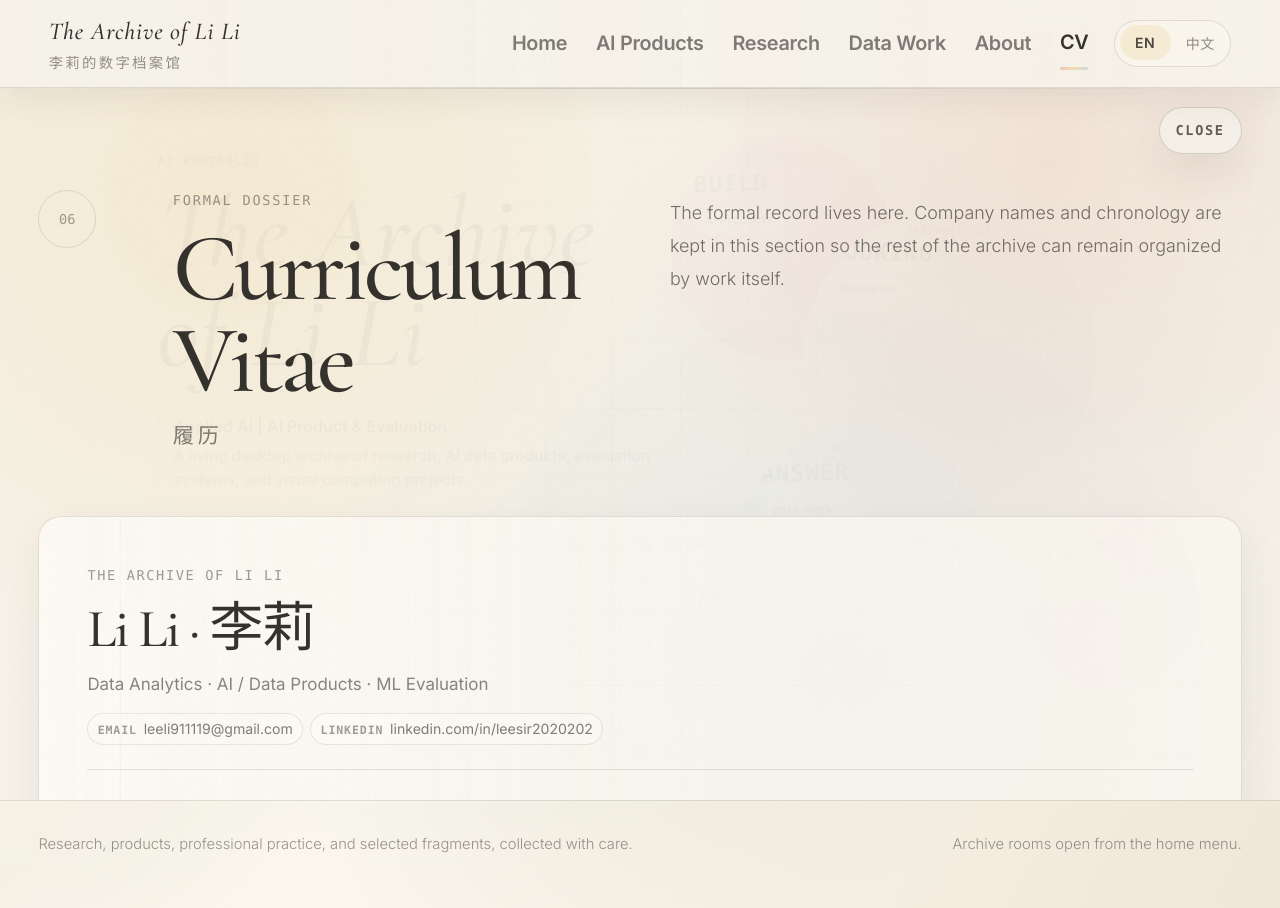
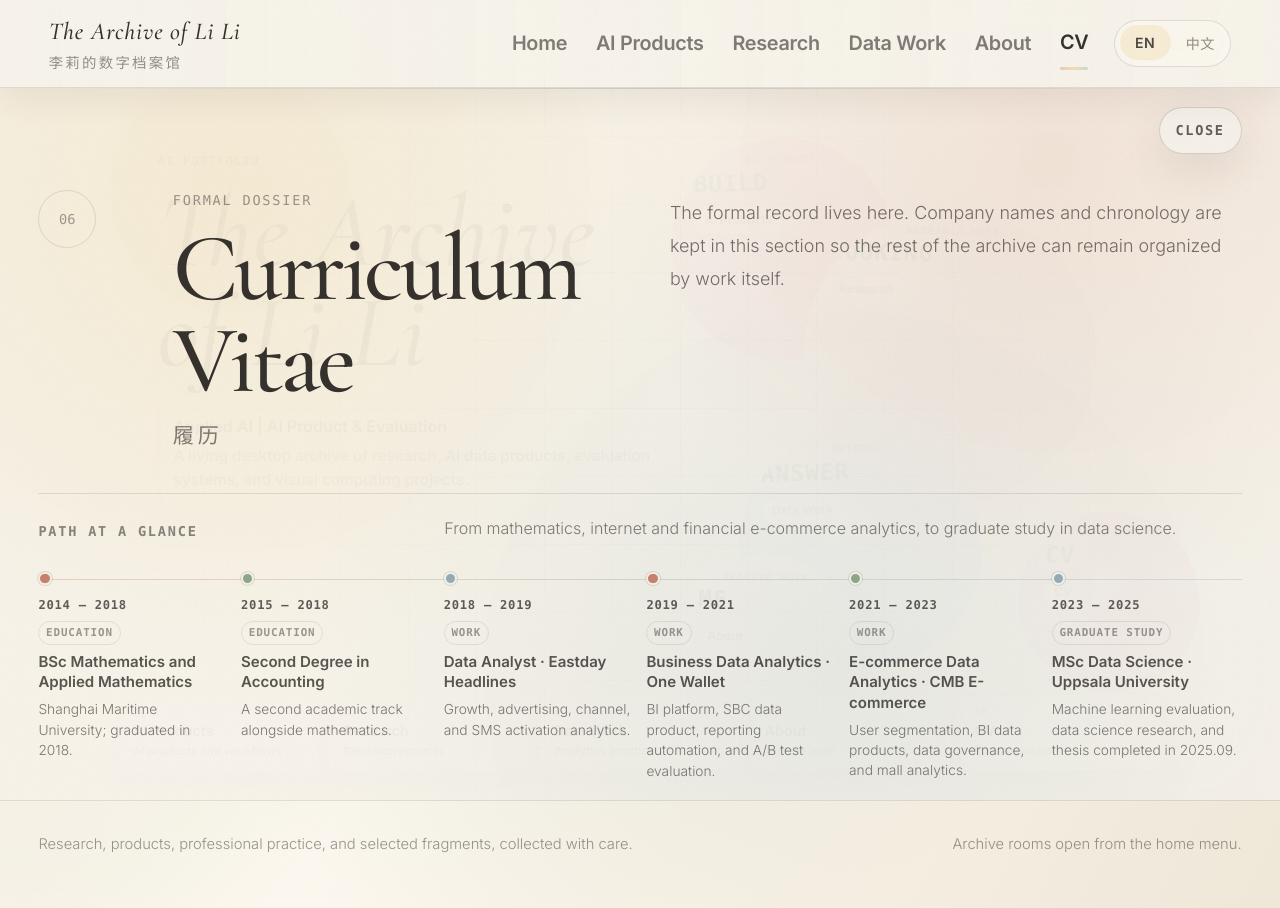
Before and after one commit to Leeli911/archive-of-li-li, a React (Vite) app: page / in a window 1280 px wide. Both pictures are taken after a click on the button "CV". Built offline with nearby package versions, Linux system fonts and the light colour scheme.

Commit message:
feat: add CV career timeline

```diff
--- a/src/components/CVSection.jsx
+++ b/src/components/CVSection.jsx
@@ -20,6 +20,33 @@ function RelatedLinks({ links = [], language }) {
   );
 }
 
+function CareerTimeline({ language }) {
+  const isZh = language === "zh";
+
+  return (
+    <section className="cv-timeline" aria-label={isZh ? "经历时间线" : "Career timeline"}>
+      <div className="cv-timeline-head">
+        <span>{isZh ? "轨迹速览" : "Path at a glance"}</span>
+        <p>
+          {isZh
+            ? "从数学本科、互联网与金融电商数据分析，到瑞典数据科学硕士。"
+            : "From mathematics, internet and financial e-commerce analytics, to graduate study in data science."}
+        </p>
+      </div>
+      <div className="cv-timeline-track">
+        {cv.timeline.map((item) => (
+          <article key={`${item.period}-${item.title}`} className="cv-timeline-item">
+            <span>{item.period}</span>
+            <small>{isZh ? item.typeZh || item.type : item.type}</small>
+            <h3>{isZh ? item.titleZh || item.title : item.title}</h3>
+            <p>{isZh ? item.detailZh || item.detail : item.detail}</p>
+          </article>
+        ))}
+      </div>
+    </section>
+  );
+}
+
 function CVSection({ language = "en" }) {
   const isZh = language === "zh";
   const hasDownload = cv.downloadHref && cv.downloadHref !== "#";
@@ -35,6 +62,8 @@ function CVSection({ language = "en" }) {
         descriptionZh="正式记录放在这里。公司名称与时间顺序只在本节出现，让档案馆的其他部分仍然按作品本身组织。"
         language={language}
       />
+
+      <CareerTimeline language={language} />
 
       <div className="cv-paper">
         <div className="cv-paper-head">
--- a/src/data/cv.js
+++ b/src/data/cv.js
@@ -79,6 +79,62 @@ export const cv = {
     "Trustworthy machine learning, model evaluation under data imbalance, subgroup reliability diagnostics, data-centric bias audit, AI-enabled analytics products, and data-driven decision systems.",
   researchInterestsZh:
     "可信机器学习、数据不平衡下的模型评估、分组可靠性诊断、数据中心偏差审计、AI 智能分析产品与数据驱动决策系统。",
+  timeline: [
+    {
+      period: "2014 — 2018",
+      type: "Education",
+      typeZh: "教育",
+      title: "BSc Mathematics and Applied Mathematics",
+      titleZh: "数学与应用数学本科",
+      detail: "Shanghai Maritime University; graduated in 2018.",
+      detailZh: "上海海事大学，2018 年毕业。",
+    },
+    {
+      period: "2015 — 2018",
+      type: "Education",
+      typeZh: "教育",
+      title: "Second Degree in Accounting",
+      titleZh: "会计学第二学士学位",
+      detail: "A second academic track alongside mathematics.",
+      detailZh: "与数学本科同步修读的第二学位。",
+    },
+    {
+      period: "2018 — 2019",
+      type: "Work",
+      typeZh: "工作",
+      title: "Data Analyst · Eastday Headlines",
+      titleZh: "数据分析 · 东方头条",
+      detail: "Growth, advertising, channel, and SMS activation analytics.",
+      detailZh: "负责增长、广告、渠道与短信激活分析。",
+    },
+    {
+      period: "2019 — 2021",
+      type: "Work",
+      typeZh: "工作",
+      title: "Business Data Analytics · One Wallet",
+      titleZh: "商业数据分析 · 壹钱包",
+      detail: "BI platform, SBC data product, reporting automation, and A/B test evaluation.",
+      detailZh: "参与 BI 平台、SBC 数据产品、报表自动化与 A/B Test 评估。",
+    },
+    {
+      period: "2021 — 2023",
+      type: "Work",
+      typeZh: "工作",
+      title: "E-commerce Data Analytics · CMB E-commerce",
+      titleZh: "电商数据分析 · 招商银行电商",
+      detail: "User segmentation, BI data products, data governance, and mall analytics.",
+      detailZh: "负责用户分群、BI 数据产品、数据治理与商城经营分析。",
+    },
+    {
+      period: "2023 — 2025",
+      type: "Graduate Study",
+      typeZh: "研究生",
+      title: "MSc Data Science · Uppsala University",
+      titleZh: "数据科学硕士 · 乌普萨拉大学",
+      detail: "Machine learning evaluation, data science research, and thesis completed in 2025.09.",
+      detailZh: "学习机器学习评估与数据科学研究，硕士于 2025.09 完成。",
+    },
+  ],
   education: [
     {
       institution: "Uppsala University",
--- a/src/index.css
+++ b/src/index.css
@@ -3400,6 +3400,125 @@ button.card-image-wrap {
   line-height: 1.8;
 }
 
+.cv-timeline {
+  margin: calc(-1 * clamp(0.8rem, 2vw, 1.4rem)) 0 clamp(1.7rem, 3.5vw, 2.8rem);
+  padding: clamp(1rem, 2.2vw, 1.35rem) 0;
+  border-top: 1px solid rgba(53, 49, 45, 0.12);
+  border-bottom: 1px solid rgba(53, 49, 45, 0.1);
+}
+
+.cv-timeline-head {
+  display: grid;
+  grid-template-columns: minmax(11rem, 0.32fr) minmax(0, 0.68fr);
+  gap: clamp(1rem, 2.4vw, 2rem);
+  align-items: end;
+  margin-bottom: 1.2rem;
+}
+
+.cv-timeline-head span {
+  color: rgba(53, 49, 45, 0.58);
+  font-family: "SFMono-Regular", Menlo, Consolas, monospace;
+  font-size: var(--metadata-size);
+  font-weight: 700;
+  letter-spacing: 0.13em;
+  text-transform: uppercase;
+}
+
+.cv-timeline-head p {
+  max-width: 58rem;
+  margin: 0;
+  color: rgba(53, 49, 45, 0.62);
+  font-size: clamp(1rem, 1.14vw, 1.12rem);
+  font-weight: 300;
+  line-height: 1.6;
+}
+
+.cv-timeline-track {
+  position: relative;
+  display: grid;
+  grid-template-columns: repeat(6, minmax(0, 1fr));
+  gap: clamp(0.65rem, 1vw, 0.95rem);
+}
+
+.cv-timeline-track::before {
+  content: "";
+  position: absolute;
+  top: 1.13rem;
+  right: 0;
+  left: 0;
+  height: 1px;
+  background: linear-gradient(90deg, rgba(198, 129, 109, 0.32), rgba(143, 165, 138, 0.32), rgba(148, 171, 181, 0.32));
+}
+
+.cv-timeline-item {
+  position: relative;
+  display: grid;
+  align-content: start;
+  gap: 0.42rem;
+  min-width: 0;
+  padding-top: 2.2rem;
+}
+
+.cv-timeline-item::before {
+  content: "";
+  position: absolute;
+  top: 0.72rem;
+  left: 0;
+  width: 0.82rem;
+  height: 0.82rem;
+  border: 2px solid rgba(251, 248, 240, 0.9);
+  border-radius: 50%;
+  background: #c6816d;
+  box-shadow: 0 0 0 1px rgba(53, 49, 45, 0.12);
+}
+
+.cv-timeline-item:nth-child(2)::before,
+.cv-timeline-item:nth-child(5)::before {
+  background: #8fa58a;
+}
+
+.cv-timeline-item:nth-child(3)::before,
+.cv-timeline-item:nth-child(6)::before {
+  background: #94abb5;
+}
+
+.cv-timeline-item > span {
+  color: rgba(53, 49, 45, 0.78);
+  font-family: "SFMono-Regular", Menlo, Consolas, monospace;
+  font-size: clamp(0.76rem, 0.85vw, 0.86rem);
+  font-weight: 700;
+  letter-spacing: 0.06em;
+}
+
+.cv-timeline-item small {
+  width: fit-content;
+  padding: 0.2rem 0.42rem;
+  border: 1px solid rgba(53, 49, 45, 0.1);
+  border-radius: 999px;
+  color: rgba(53, 49, 45, 0.48);
+  font-family: "SFMono-Regular", Menlo, Consolas, monospace;
+  font-size: 0.68rem;
+  font-weight: 700;
+  letter-spacing: 0.08em;
+  text-transform: uppercase;
+}
+
+.cv-timeline-item h3 {
+  margin: 0;
+  color: rgba(53, 49, 45, 0.82);
+  font-size: clamp(0.94rem, 1.02vw, 1.06rem);
+  font-weight: 700;
+  line-height: 1.35;
+}
+
+.cv-timeline-item p {
+  margin: 0;
+  color: rgba(53, 49, 45, 0.64);
+  font-size: clamp(0.86rem, 0.94vw, 0.95rem);
+  font-weight: 300;
+  line-height: 1.48;
+}
+
 .cv-paper {
   position: relative;
   overflow: hidden;
@@ -4107,6 +4226,19 @@ button.card-image-wrap {
     grid-template-columns: 1fr;
   }
 
+  .cv-timeline-head {
+    grid-template-columns: 1fr;
+  }
+
+  .cv-timeline-track {
+    grid-template-columns: repeat(3, minmax(0, 1fr));
+    row-gap: 1.2rem;
+  }
+
+  .cv-timeline-track::before {
+    display: none;
+  }
+
   .overlay-ai-grid,
   .overlay-data-grid,
   .overlay-life-wall {
@@ -4243,6 +4375,35 @@ button.card-image-wrap {
 
   .drawer-grid {
     grid-template-columns: 1fr;
+  }
+
+  .cv-timeline {
+    margin-top: -0.4rem;
+  }
+
+  .cv-timeline-track {
+    grid-template-columns: 1fr;
+    gap: 0;
+  }
+
+  .cv-timeline-item {
+    padding: 0 0 1.35rem 1.65rem;
+  }
+
+  .cv-timeline-item:not(:last-child)::after {
+    content: "";
+    position: absolute;
+    top: 0.82rem;
+    bottom: 0.12rem;
+    left: 0.38rem;
+    width: 1px;
+    background: rgba(53, 49, 45, 0.13);
+  }
+
+  .cv-timeline-item::before {
+    top: 0.24rem;
+    left: 0;
+    z-index: 1;
   }
 
   .research-key-visuals {
```
